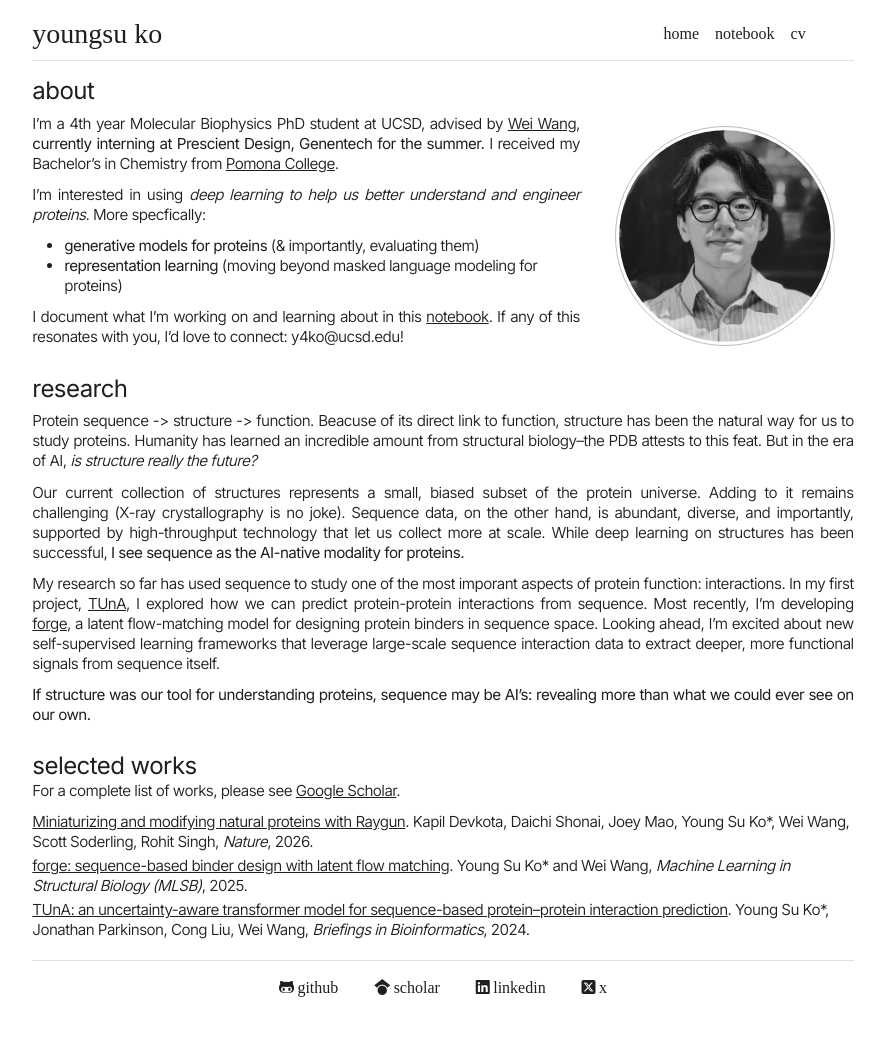
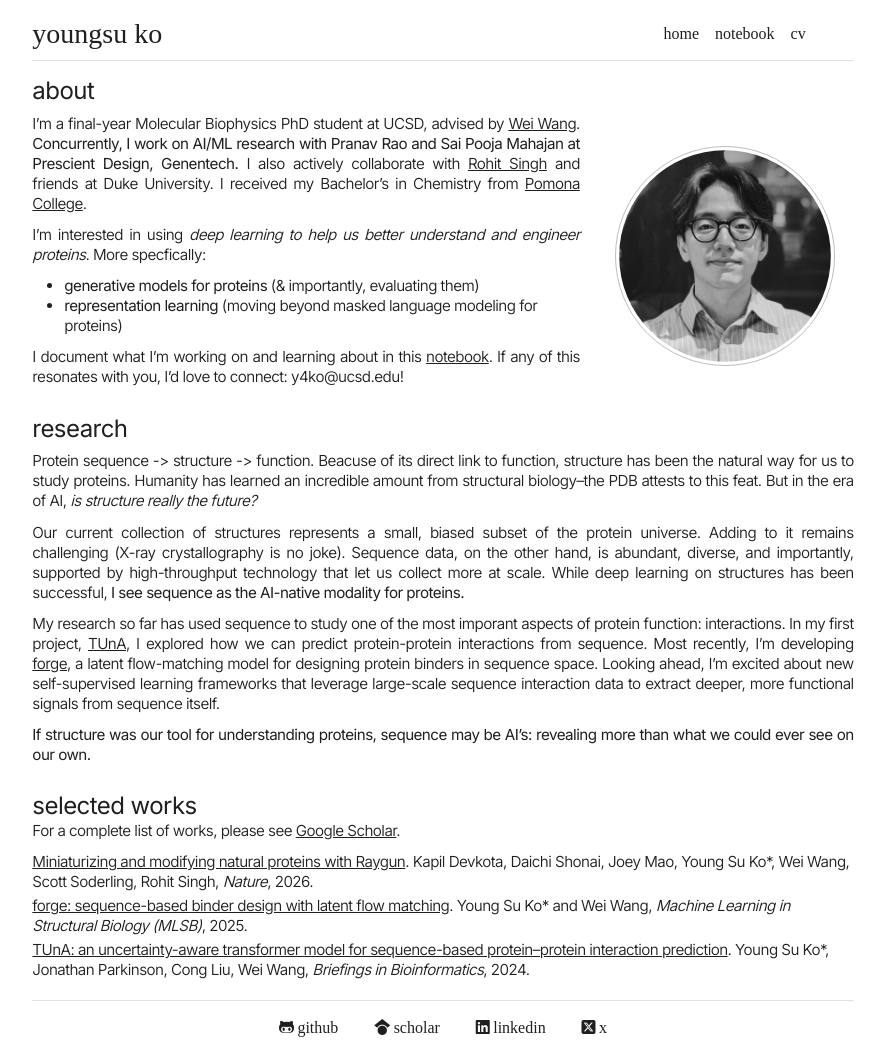
Before and after one commit to young-su-ko/young-su-ko.github.io, a Jekyll site: the page built from index.md, in a window 1280 px wide. Shown: the whole page, without its empty margins (197-1082 px from the left). Built offline with Jekyll 4.4.1, drawn with Linux system fonts in a browser that asks for light colours; nearby versions of some CDN libraries; some web fonts are replaced; a style sheet for code colours, icons or effects is not loaded; before the commit the page ends 1022 px from its top, so only the background shows below that.

Commit message:
update bio

```diff
--- a/index.md
+++ b/index.md
@@ -2,7 +2,7 @@
 layout: home
 title: "Home"
 about_content: |
-  I'm a 4th year Molecular Biophysics PhD student at UCSD, advised by [Wei Wang](http://wanglab.ucsd.edu/), **<span data-rough-notation="underline" data-rough-color="#2b60de" data-rough-stroke-width="1.2" data-rough-padding="0.05" data-rough-multiline="True" data-rough-iterations="2">currently interning at Prescient Design, Genentech for the summer.</span>** I received my Bachelor's in Chemistry from [Pomona College](https://www.pomona.edu/news/2022/05/31-prof-roberto-garza-mentors-young-su-ko-22-myriad-successes).
+  I'm a final-year Molecular Biophysics PhD student at UCSD, advised by [Wei Wang](http://wanglab.ucsd.edu/). **<span data-rough-notation="underline" data-rough-color="#2b60de" data-rough-stroke-width="1.2" data-rough-padding="0.05" data-rough-multiline="True" data-rough-iterations="2">Concurrently, I work on AI/ML research with Pranav Rao and Sai Pooja Mahajan at Prescient Design, Genentech.</span>** I also actively collaborate with [Rohit Singh](https://singhlab.net/) and friends at Duke University. I received my Bachelor's in Chemistry from [Pomona College](https://www.pomona.edu/news/2022/05/31-prof-roberto-garza-mentors-young-su-ko-22-myriad-successes).
 
   I'm interested in using *deep learning to help us better understand and engineer proteins*. More specfically:
   - **generative models for proteins** (& importantly, evaluating them)
```
Also changed, not shown: 2 other files.
